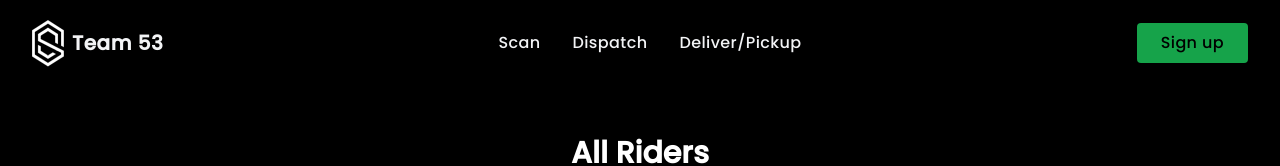
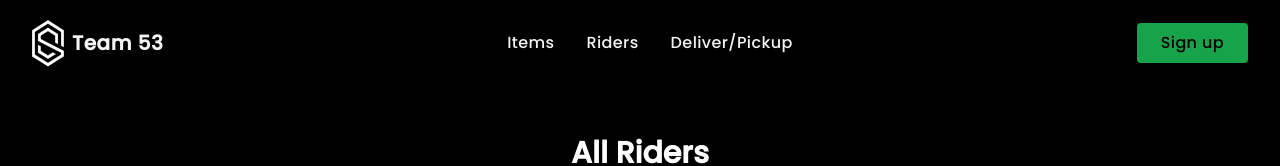
Before and after one commit to DaemonLab/Route-Planning, a Next.js app in the folder app/: page /dispatch/map in a window 1280 px wide. Shown: the top 166 px of the page. Built offline with nearby package versions, Linux system fonts and the light colour scheme.

Commit message:
Product Improvement

```diff
--- a/app/components/Dispatch/Navbar.tsx
+++ b/app/components/Dispatch/Navbar.tsx
@@ -43,21 +43,21 @@ export default function Navbar() {
             <li>
               <Link
                 href="/scan"
-                aria-label="Scan Items"
-                title="Scan Items"
+                aria-label="Today's Items"
+                title="Today's Items"
                 className="font-medium tracking-wide text-gray-100 transition-colors duration-200 hover:text-green-500"
               >
-                Scan
+                Items
               </Link>
             </li>
             <li>
               <Link
-                href="/dispatch"
-                aria-label="Dispatch Items"
-                title="Dispatch Items"
+                href="/dispatch/map"
+                aria-label="All Riders"
+                title="All Riders"
                 className="font-medium tracking-wide text-gray-100 transition-colors duration-200 hover:text-green-500"
               >
-                Dispatch
+                Riders
               </Link>
             </li>
             <li>
--- /dev/null
+++ b/app/components/Scan/Product2.tsx
@@ -0,0 +1,38 @@
+import { Item } from "../../@types/item";
+
+interface ItemProp {
+  item: Item;
+}
+
+export const Product: React.FC<ItemProp> = ({ item }) => {
+  return (
+    <section className="bg-black">
+      <div className="container mx-auto flex px-5 py-24 md:flex-row flex-col items-center">
+        <div className="lg:max-w-lg lg:w-full md:w-1/2 w-5/6 mb-10 md:mb-0">
+          <img
+            className="object-cover object-center rounded"
+            alt="hero"
+            src="https://dummyimage.com/720x600"
+          />
+        </div>
+        <div className="lg:flex-grow md:w-1/2 lg:pl-24 md:pl-16 flex flex-col md:items-start md:text-left items-center text-center">
+          <h1 className="title-font sm:text-4xl text-3xl mb-4 font-medium text-gray-900">
+            ID {item.item_id}
+          </h1>
+          <div className="mb-8 leading-relaxed">
+            <p className="mt-1 text-lg">Volume: {item.volume}</p>
+            <p className="mt-1 text-lg">Weight: {item.weight}</p>
+          </div>
+          <div className="flex justify-center">
+            <button className="inline-flex text-white bg-green-600 border-0 py-2 px-6 focus:outline-none hover:bg-green-500 rounded text-lg">
+              Add Item
+            </button>
+            <button className="ml-4 inline-flex text-gray-700 bg-gray-100 border-0 py-2 px-6 focus:outline-none hover:bg-gray-200 rounded text-lg">
+              Approve Items
+            </button>
+          </div>
+        </div>
+      </div>
+    </section>
+  );
+};
--- a/app/components/Scan/ProductList.tsx
+++ b/app/components/Scan/ProductList.tsx
@@ -1,6 +1,6 @@
 import React, { useEffect } from "react";
 
-import {Product} from "./Product";
+import { Product } from "./Product";
 import { ItemContextWrapper, Item } from "../../@types/item";
 import { ItemContext } from "../../context/itemContext";
 
@@ -21,4 +21,4 @@ export const ProductList: React.FC = () => {
       </div>
     </div>
   );
-}
+};
```
